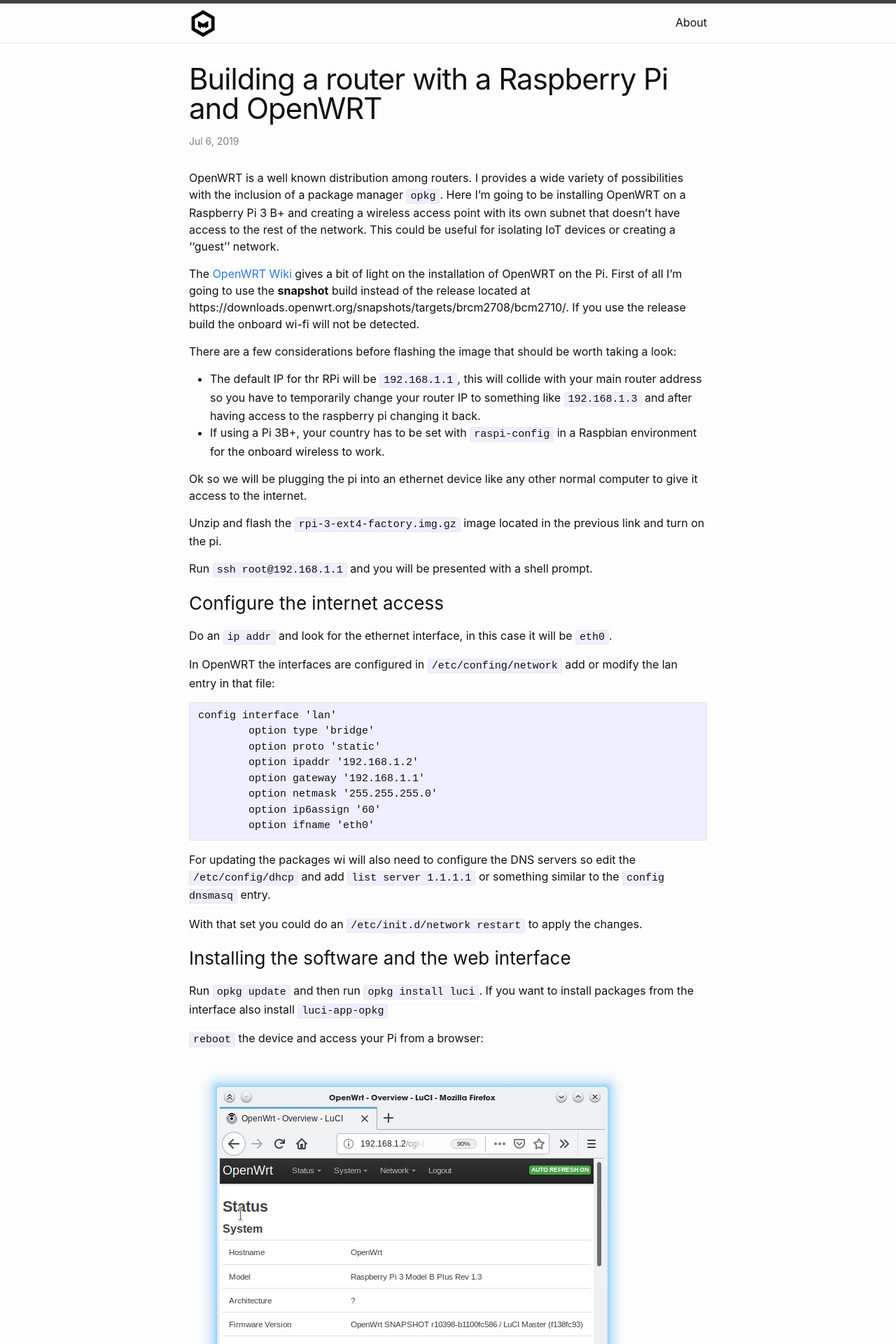
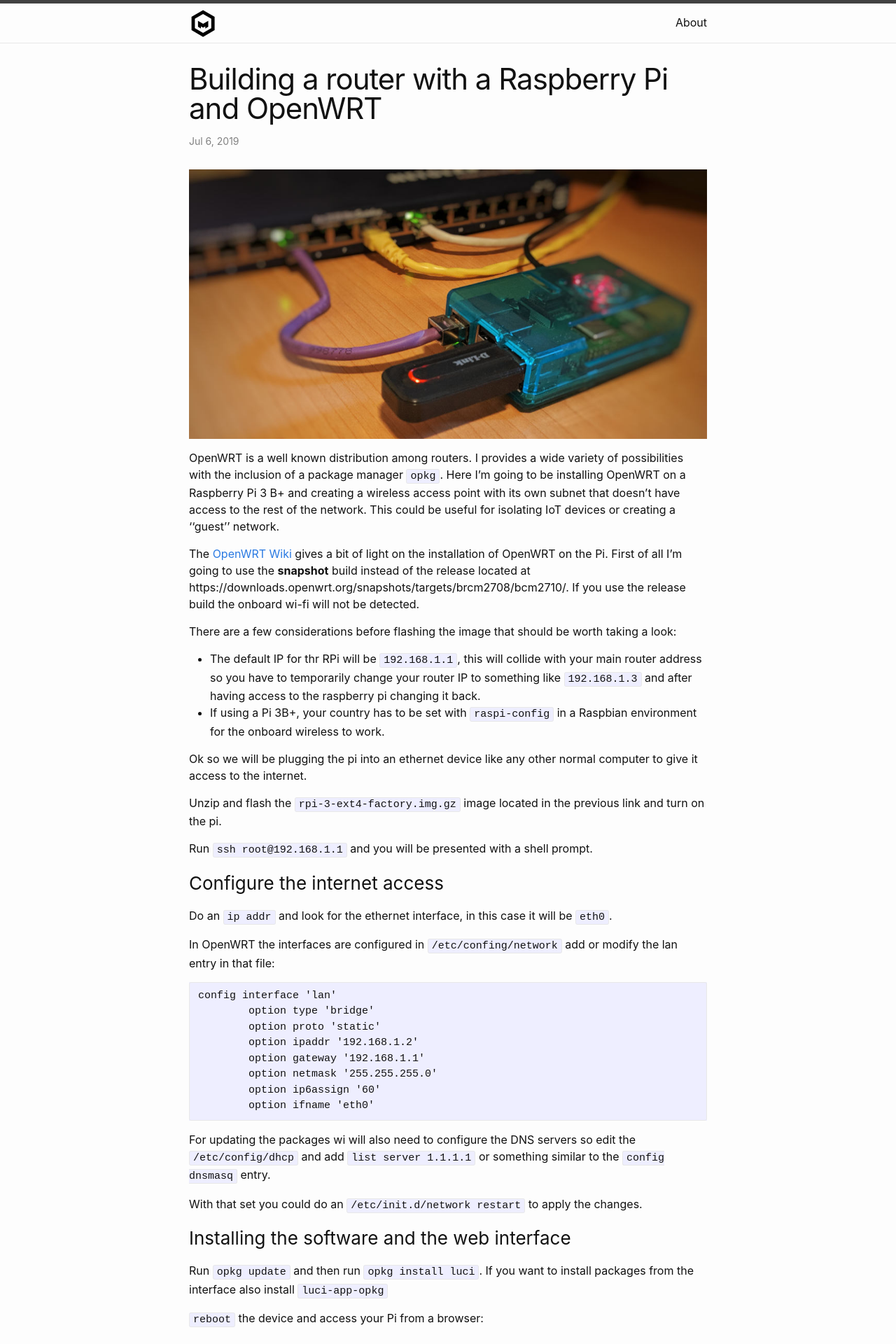
Before and after one commit to manueljimenezs/manueljimenezs.github.io, a Jekyll site: the page built from _posts/2019-07-06-rpi-openwrt.md, in a window 1280 px wide. Shown: the top 1920 px of the page at 70% size. Built offline with Jekyll 4.4.1, drawn with Linux system fonts in a browser that asks for light colours.

Commit message:
Update 2019-07-06-rpi-openwrt.md

```diff
--- a/_posts/2019-07-06-rpi-openwrt.md
+++ b/_posts/2019-07-06-rpi-openwrt.md
@@ -3,6 +3,9 @@
 title: "Building a router with a Raspberry Pi and OpenWRT"
 categories: guides
 ---
+
+
+![](/assets/img/rpi-openwrt/pi-wrt.jpeg)
 
 OpenWRT is a well known distribution among routers. I provides a wide variety of possibilities with the inclusion of a package manager `opkg`. Here I'm going to be installing OpenWRT on a Raspberry Pi 3 B+ and creating a  wireless access point with its own subnet that doesn't have access to the rest of the network. This could be useful for isolating IoT devices or creating a ''guest'' network.
 
```
